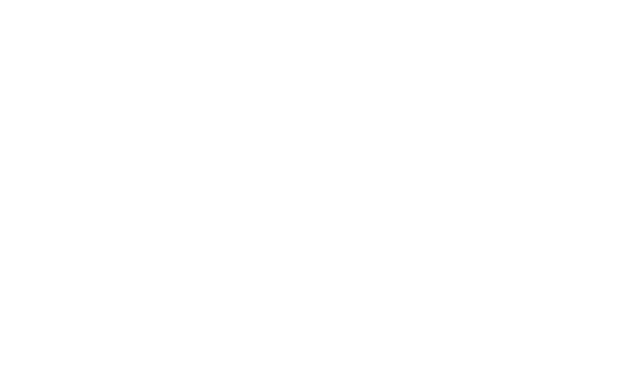
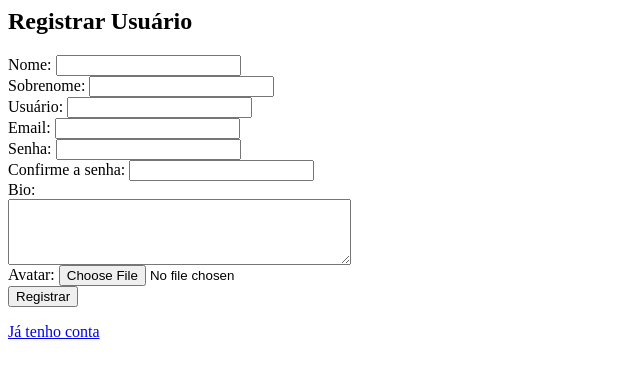
Before and after one commit to warmnoodlez/Projetos-Django, a Django app: page /usuario/ in a window 1280 px wide. Before the commit the part shown is empty. Shown: the top 378 px of the page, without its empty margins (0-640 px from the left). Run offline with Django 5.2, Linux system fonts and the light colour scheme; parts of the project's set-up code (start-up, migrations or seed data) failed here and were passed over.

Commit message:
Correção de erros

```diff
--- a/noteyou/webapp/usuarios/templates/cadastro.html
+++ b/noteyou/webapp/usuarios/templates/cadastro.html
@@ -1,23 +1,23 @@
-{% extends 'base.html' %}
-
 <h2>Registrar Usuário</h2>
 {% if erro %}<p style="color:red;">{{ erro }}</p>{% endif %}
-<form method="post" enctype="multipart/form-data">
+<form method="post" action="{% url 'cadastrar' %}" enctype="multipart/form-data">
     {% csrf_token %}
-    <label>Apelido:</label>
-    <input type="text" name="apelido"><br>
+    <label>Nome:</label>
+    <input type="text" name="nome"><br>
+    <label>Sobrenome:</label>
+    <input type="text" name="sobrenome"><br>
     <label>Usuário:</label>
     <input type="text" name="username"><br>
     <label>Email:</label>
     <input type="email" name="email"><br>
     <label>Senha:</label>
-    <input type="password" name="password1"><br>
+    <input type="password" name="senha"><br>
     <label>Confirme a senha:</label>
-    <input type="password" name="password2"><br>
+    <input type="password" name="conf_senha"><br>
     <label>Bio:</label><br>
     <textarea name="bio" rows="4" cols="40"></textarea><br>
     <label>Avatar:</label>
-    <input type="file" name="avatar"><br>
+    <input type="file" name="foto"><br>
     <button type="submit">Registrar</button>
 </form>
 <a href="{% url 'login' %}">Já tenho conta</a>
--- a/noteyou/webapp/usuarios/templates/entrar.html
+++ b/noteyou/webapp/usuarios/templates/entrar.html
@@ -1,5 +1,3 @@
-{% extends 'base.html' %}
-
 <h2>Login</h2>
 {% if erro %}<p style="color:red;">{{ erro }}</p>{% endif %}
 <form method="post">
@@ -10,4 +8,4 @@
     <input type="password" name="password"><br>
     <button type="submit">Entrar</button>
 </form>
-<a href="{% url 'registrar' %}">Criar conta</a>
+<a href="{% url 'registro' %}">Criar conta</a>
--- a/noteyou/webapp/usuarios/templates/perfil.html
+++ b/noteyou/webapp/usuarios/templates/perfil.html
@@ -1 +1 @@
-{% extends 'base.html' %}
+oi
--- a/noteyou/webapp/usuarios/urls.py
+++ b/noteyou/webapp/usuarios/urls.py
@@ -5,4 +5,5 @@ urlpatterns = [
     path('', views.registro, name='registro'),
     path('login/', views.login, name='login'),
     path('perfil/', views.perfil, name='perfil'),
+    path('cadastrar/', views.cadastro_usuario, name="cadastrar")
 ]
--- a/noteyou/webapp/usuarios/views.py
+++ b/noteyou/webapp/usuarios/views.py
@@ -35,10 +35,10 @@ Usuario = get_user_model()
 # Definindo função que realiza o cadastro de um usuário.
 def cadastro_usuario(request):
     erro = None
-
     # Verifica se o método utilizado para compartilhamento de dados é POST, e atribui os dados à variáveis.
     if request.method == "POST":
-        nome = request.POST.get("first_name")
+        nome = request.POST.get("nome")
+        sobrenome = request.POST.get("sobrenome")
         username = request.POST.get("username")
         email = request.POST.get("email")
         senha = request.POST.get("senha")
@@ -55,17 +55,19 @@ def cadastro_usuario(request):
         else:
             # Se não houver empecilhos, o usuário será criado
             user = Usuario.objects.create_user(
+                first_name = nome,
+                last_name = sobrenome,
                 username = username,
                 email = email,
-                senha = make_password(senha),
+                password = make_password(senha),
             )
 
-        # Se o usuário incluir uma foto, será incluído no perfil.
-        if foto:
-            user.foto = foto
+            # Se o usuário incluir uma foto, será incluído no perfil.
+            if foto:
+                user.foto = foto
 
-        # Salvando o usuário.
-        user.save()
+            # Salvando o usuário.
+            user.save()
 
         # Após a criação do perfil, redireciona o usuário à página do próprio perfil.
         def login(request, user):
```
Also changed, not shown: noteyou/webapp/usuarios/models.py (+3 -4 lines), noteyou/db.sqlite3, noteyou/webapp/usuarios/migrations/0001_initial.py (added), noteyou/webapp/usuarios/migrations/0002_usuario_bio.py (added).
